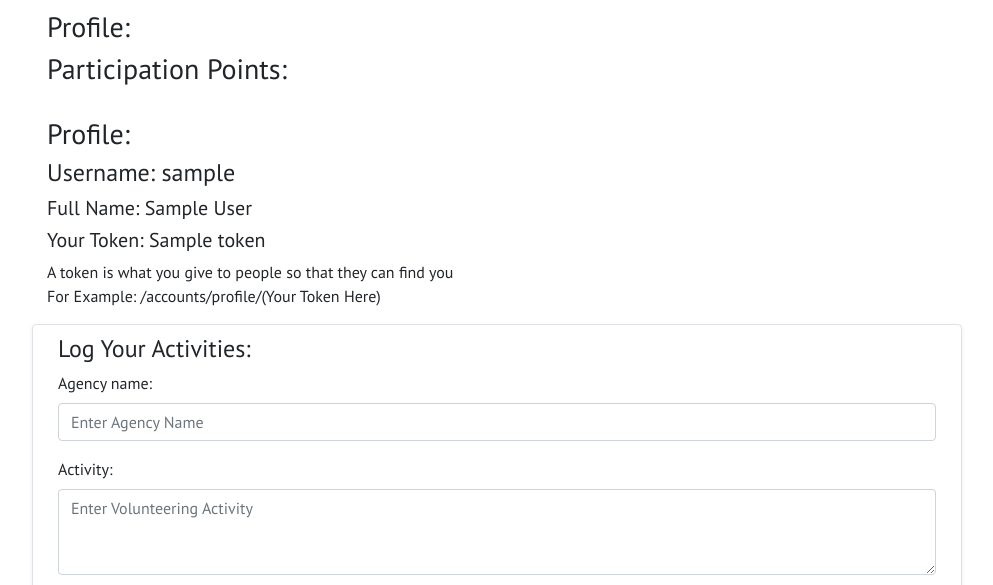
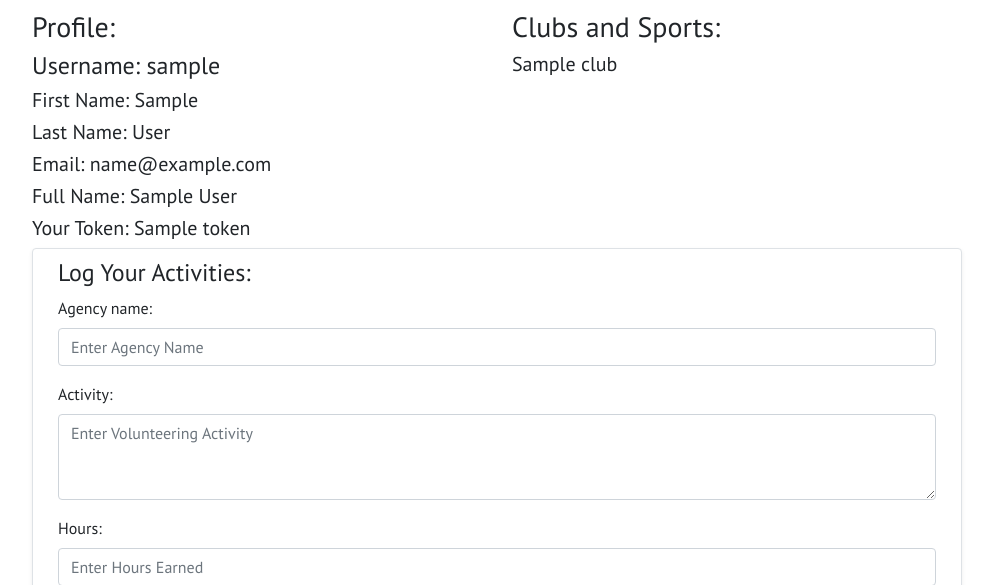
Before and after one commit to PedroVictorCoding/volunteer-atlanta, a Django app: template volunteer/templates/accounts/profile.html in a window 1280 px wide. Shown: the part 56-641 px from the top of the page, without its empty margins (143-1136 px from the left). Run offline with Django 3.2, Linux system fonts and the light colour scheme; a user stored in the database is signed in; tables that the repository leaves empty hold one stand-in row (values such as "Sample post"); the template is opened without the code that fills it: values that come from a table or form of the project are taken from there, most other values are stand-ins (such as "Sample title", 1, 10 or a date in 2020); parts of the project's set-up code (start-up, migrations or seed data) failed here and were passed over; some libraries are stand-ins or nearby versions.

Commit message:
User Profile Shows more data, like clubs associated and first/last names

```diff
--- a/volunteer/accounts/views.py
+++ b/volunteer/accounts/views.py
@@ -14,6 +14,7 @@ from django.views.generic import TemplateView
 from django.contrib.admin.models import ADDITION, LogEntry
 from home.forms import HomeForm
 from django.contrib.auth import authenticate, login
+from accounts.models import UserProfile
 
 
 @method_decorator(login_required, name='get')
@@ -25,9 +26,12 @@ class LogView(TemplateView):
         form            = LogForm()
         logs            = VolunteeringLog.objects.filter(user=request.user.id).order_by('-date_activity')
         user = User.objects.get(id=request.user.id)
+        user_profile = UserProfile.objects.get(user=request.user)
+        user_profile = user_profile.clubs
+        clubs_in = user_profile.split(",")
         token = user.pk
         token = str(token).zfill(6)
-        args            = {'form': form, 'logs': logs, 'token': token}
+        args  = {'form': form, 'logs': logs, 'token': token, 'clubs_in': clubs_in}
         return render(request, self.template_name, args)
 
     @method_decorator(login_required)
--- a/volunteer/templates/accounts/profile.html
+++ b/volunteer/templates/accounts/profile.html
@@ -13,19 +13,28 @@
 {% block content %}
 
 <div style="margin-top:10px">
-  <div class="container">
+  <div class="row">
+
+  <div class="col">
     <h3>Profile:</h3>
-      <h3>Participation Points: </h3>
-      <br>
-      <h3>Profile:</h3>
-      <h4>Username: {{ user }}</h4>
-      <h5>Full Name: {{ user.get_full_name }}</h5>
-      <h5>Your Token: {{ token }}</h5>
-    <p>A token is what you give to people so that they can find you
+    <h4>Username: {{ user }}</h4>
+    <h5>First Name: {{ user.first_name }}</h5>
+    <h5>Last Name: {{ user.last_name }}</h5>
+    <h5>Email: {{ user.email }}</h5>
+    <h5>Full Name: {{ user.get_full_name }}</h5>
+    <h5>Your Token: {{ token }}</h5>
+    <!--<p>A token is what you give to people so that they can find you
     <br>
     For Example: /accounts/profile/(Your Token Here)
-    </p>
+    </p>-->
   </div>
+  <div class="col">
+    <h3>Clubs and Sports:</h3>
+    {% for club in clubs_in %}
+    <h5>{{ club }}</h5>
+    {% endfor %}
+  </div>
+</div>
 
   <div id="volunteeringLogger" class="container bg-white border rounded shadow-sm flex-md-row mb-4">
     <form style="padding:10px" method="post">
```
Also changed, not shown: volunteer/clubs/views.py (+7 -5 lines), volunteer/templates/clubs/cheer/home.html (+9 -5 lines).
